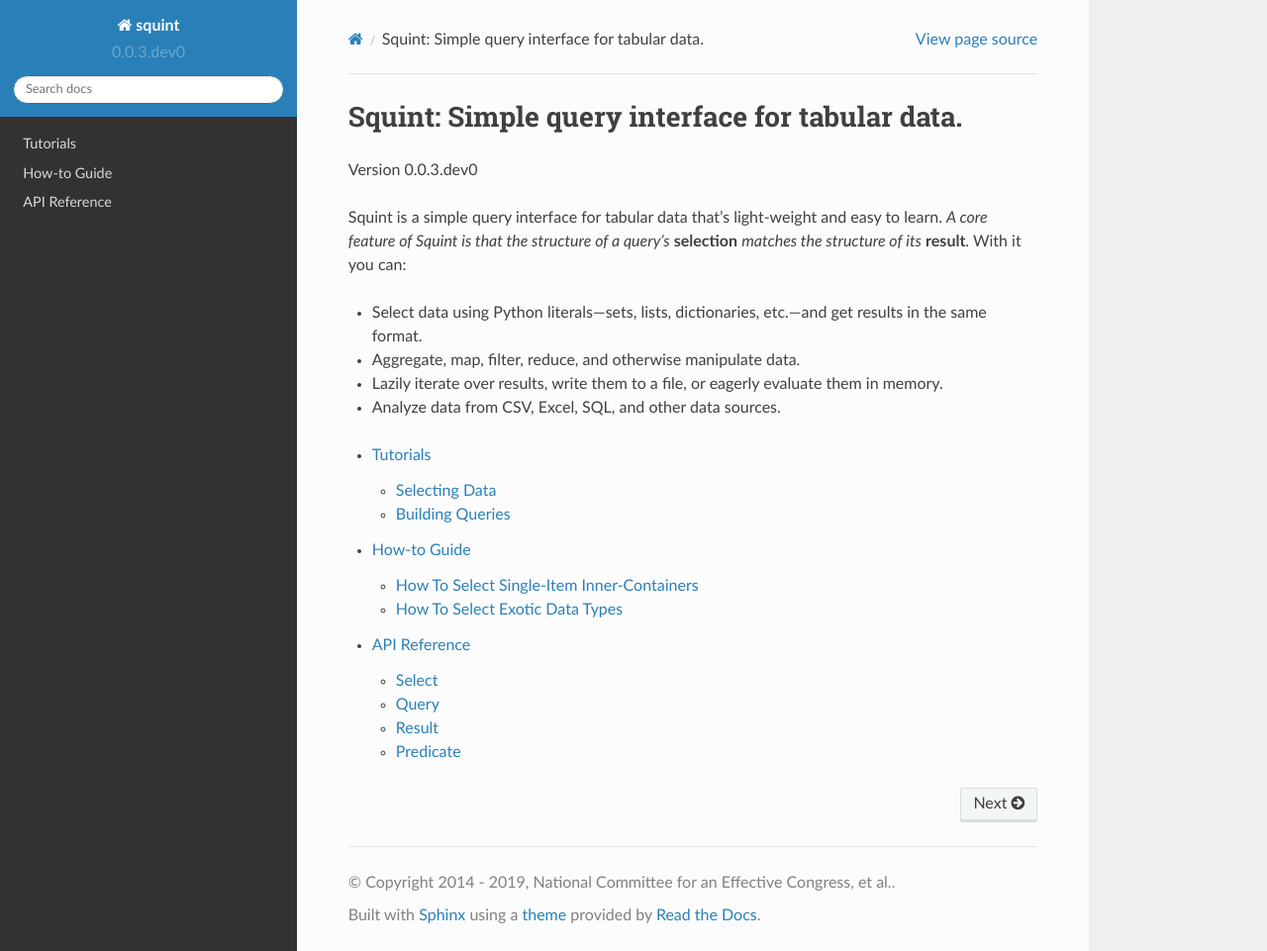
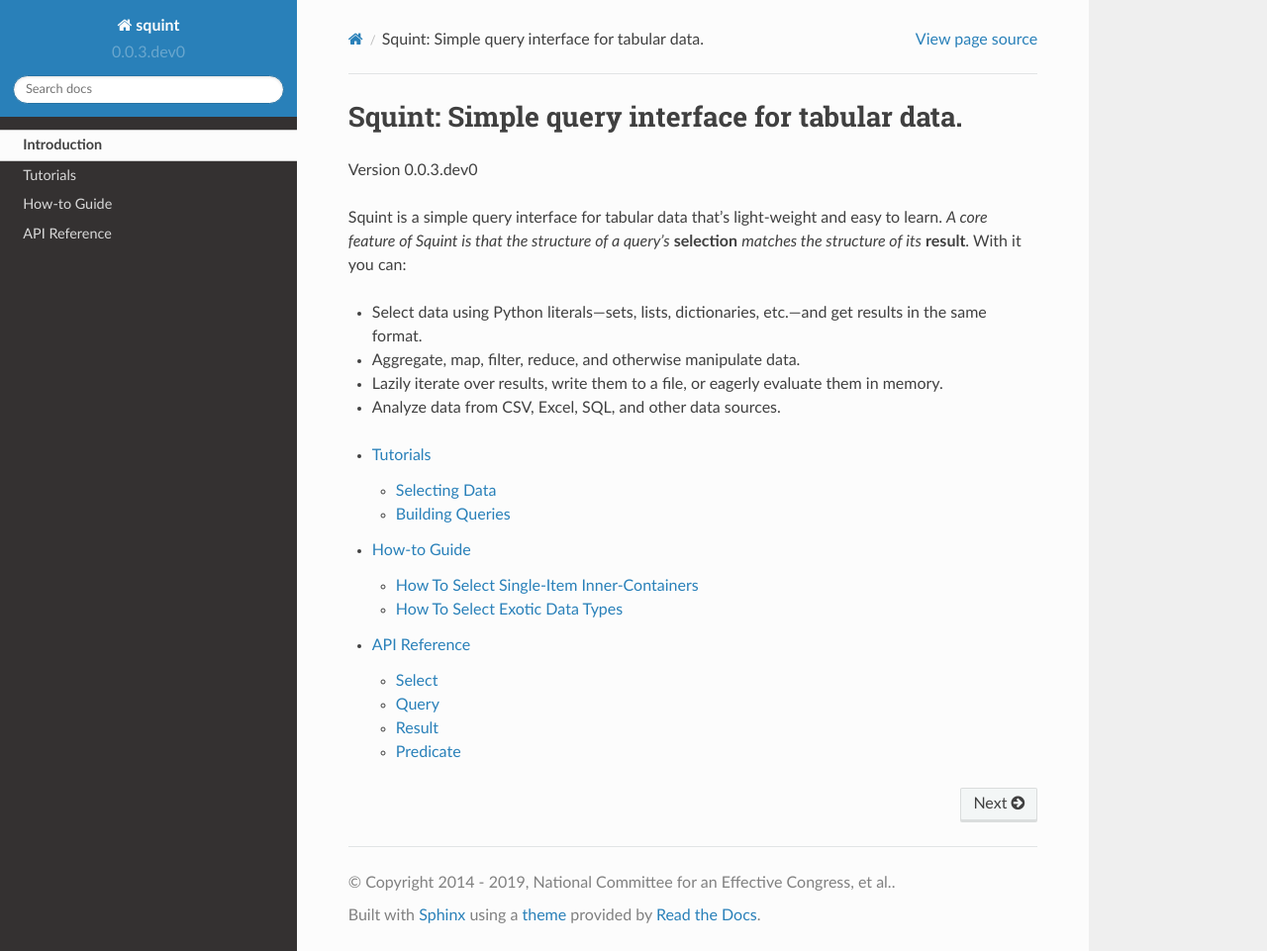
Before and after one commit to shawnbrown/squint, a Sphinx documentation site: the page built from docs/index.rst, in a window 1280 px wide and 961 px high. Shown: the whole window at 99% size. Built offline with Sphinx 7.4.7 and the Read the Docs theme 2.0.0, drawn with Linux system fonts in a browser that asks for light colours.

Commit message:
Add link to table of contents page to the side-bar.

```diff
--- a/docs/index.rst
+++ b/docs/index.rst
@@ -24,6 +24,12 @@
 
 
 .. toctree::
+    :hidden:
+
+    Introduction <self>
+
+
+.. toctree::
     :maxdepth: 2
 
     tutorial/index.rst
```
